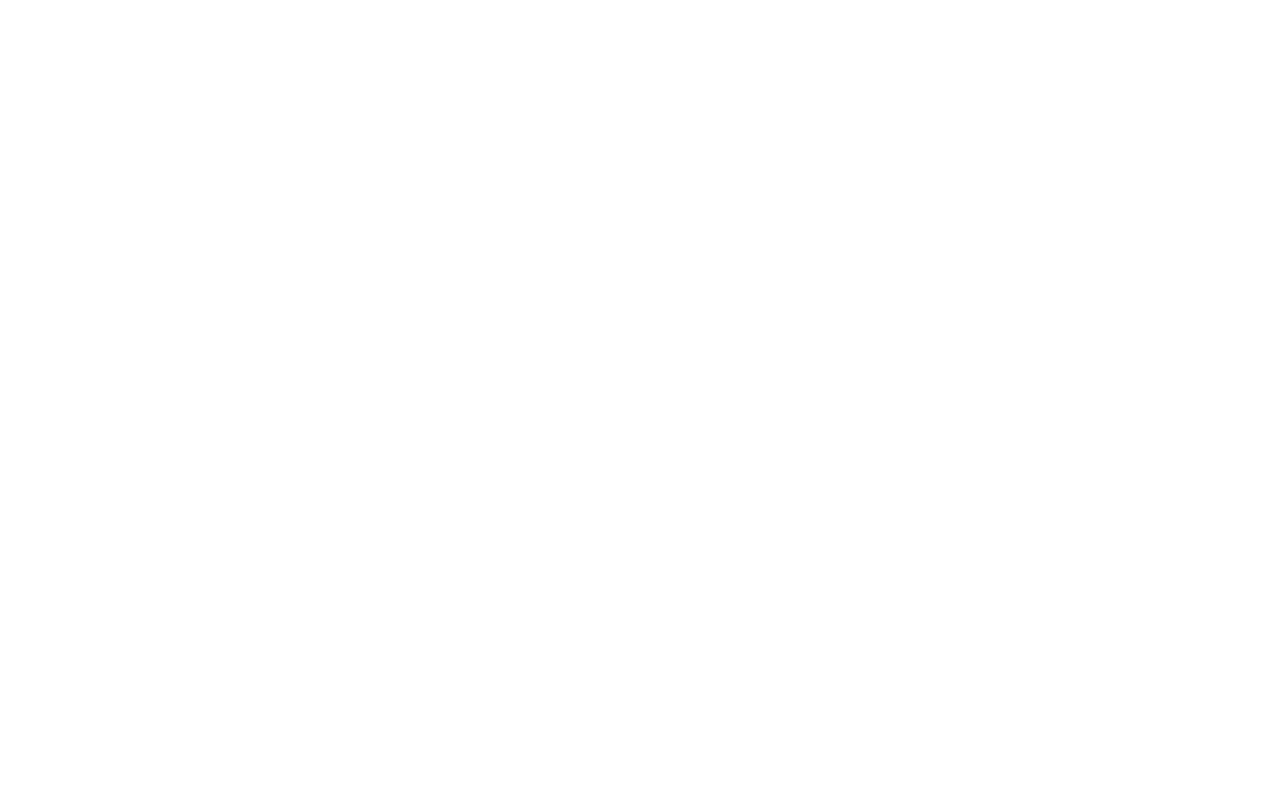
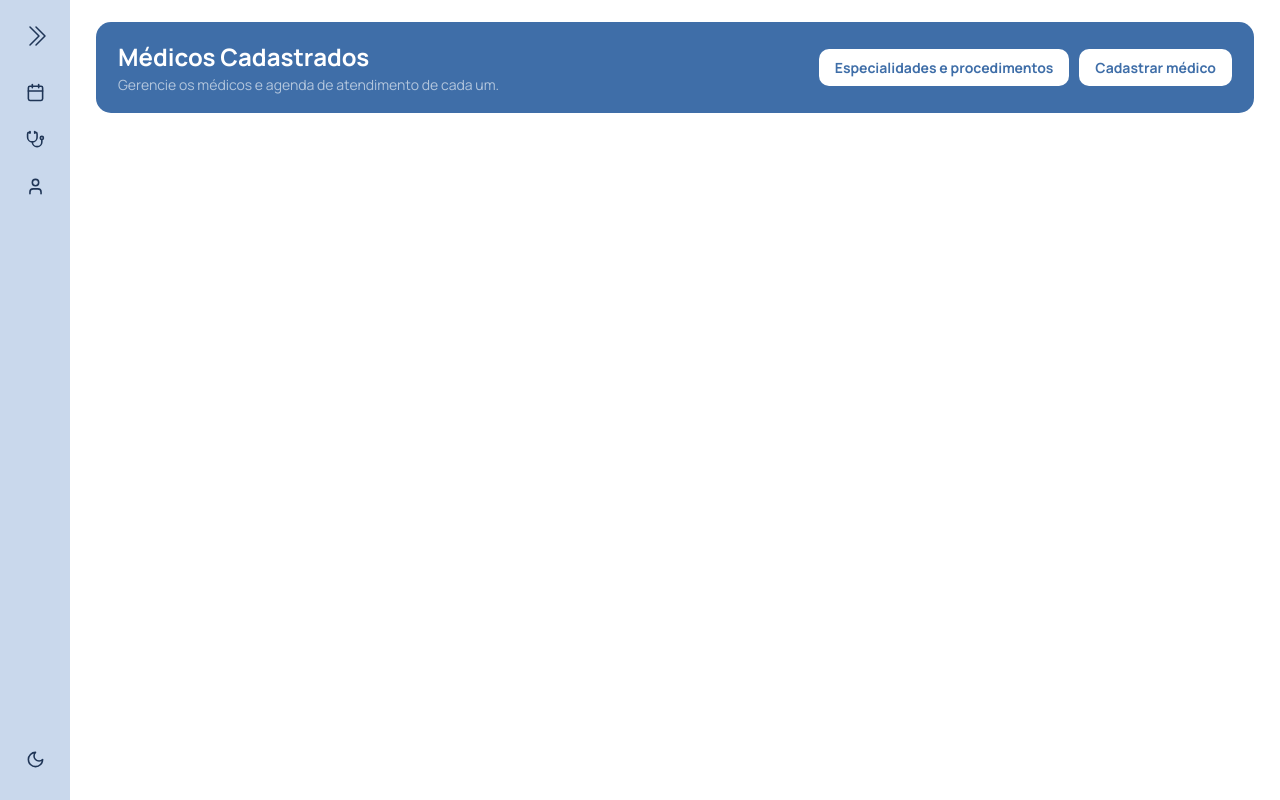
Before and after one commit to sergiohvale5/ClinicFlow, a React (Vite) app in the folder front-end/: page /clinic_flow/medicos_cadastrados in a window 1280 px wide. Before the commit this address had no page. Built offline with nearby package versions, Linux system fonts and the light colour scheme.

Commit message:
Adiciona tela de médicos cadastrados e rota

```diff
--- a/front-end/src/components/medicos/telaMedicos.tsx
+++ b/front-end/src/components/medicos/telaMedicos.tsx
@@ -1,4 +1,5 @@
 import "../../styles/medicos/telaMedicos.css";
+import { Link } from "react-router-dom";
 
 function TelaMedicos(){
     return(
@@ -7,18 +8,20 @@
                 <div className="tela_medicos">
                     <h2 className="titulo_medico">Médicos</h2>
 
-                    <div className="cadastroMedicos__medicosCadastrados">
+                    <div className="cadastroMedicos_medicosCadastrados">
                         <div className="cadastro_medicos">
                             <h2>Cadastrar médico</h2>
 
                             <span>Novo médico e agenda de atendimento</span>
                         </div>
 
-                        <div className="medicos_cadastrados">
-                            <h2>Médicos cadastrados</h2>
+                        <Link to="/clinic_flow/medicos_cadastrados" className="link">
+                            <div className="medicos_cadastrados">
+                                <h2>Médicos cadastrados</h2>
 
-                            <span>Editar ou excluir</span>
-                        </div>
+                                <span>Editar ou excluir</span>
+                            </div>
+                        </Link>
                     </div>
 
                     <div className="especialidades_procedimentos">
--- /dev/null
+++ b/front-end/src/components/medicos/telaMedicosCadastrados.tsx
@@ -0,0 +1,29 @@
+import "../../styles/medicos/telaMedicosCadastrados.css";
+
+function TelaMedicosCadastrados(){
+    return(
+        <>
+            <div className="TelaMedicosCadastrados">
+                <div className="atalhos">
+                    <div className="texto_medicos">
+                        <h2 className="titulo_medicos_cadastrados">Médicos Cadastrados</h2>
+
+                        <span className="texto_gerenciamento_atendimento">Gerencie os médicos e agenda de atendimento de cada um.</span>
+                    </div>
+
+                    <div className="btn_atalhos">
+                        <button className="btn_especialidades_procedimentos">
+                            Especialidades e procedimentos
+                        </button>
+
+                        <button className="btn_cadastrar_medicos">
+                            Cadastrar médico
+                        </button>
+                    </div>
+                </div>
+            </div>
+        </>
+    );
+}
+
+export default TelaMedicosCadastrados;
--- a/front-end/src/pages/appPages.tsx
+++ b/front-end/src/pages/appPages.tsx
@@ -3,6 +3,7 @@
 import TelaPacientes from "../components/pacientes/telaPacientes";
 import TelaMedicos from "../components/medicos/telaMedicos";
 import TelaAgendas from "../components/agendas/telaAgendas";
+import TelaMedicosCadastrados from "../components/medicos/telaMedicosCadastrados";
 
 function AppPages(){
     return(
@@ -14,6 +15,7 @@
                         <Route path="agendamentos" element={<TelaAgendas />}/>
                         <Route path="medicos" element={<TelaMedicos />} />
                         <Route path="pacientes" element={<TelaPacientes />}/>
+                        <Route path="medicos_cadastrados" element={<TelaMedicosCadastrados />}/>
                     </Route>
                 </Routes>
             </BrowserRouter>
--- a/front-end/src/styles/medicos/telaMedicos.css
+++ b/front-end/src/styles/medicos/telaMedicos.css
@@ -16,7 +16,7 @@
 
     z-index: 5;
 
-    display: none;
+    display: flex;
     flex-direction: row;
     justify-content: center;
     align-items: center;
@@ -50,11 +50,15 @@
     cursor: default;
 }
 
-.cadastroMedicos__medicosCadastrados{
+.cadastroMedicos_medicosCadastrados{
     display: flex;
     flex-direction: row;
 
     gap: 12px;
+}
+
+.link{
+    text-decoration: none;
 }
 
 .cadastro_medicos{
--- /dev/null
+++ b/front-end/src/styles/medicos/telaMedicosCadastrados.css
@@ -0,0 +1,101 @@
+*{
+    margin: 0px;
+    padding: 0px;
+    box-sizing: border-box;
+}
+
+.TelaMedicosCadastrados{
+    width: 100%;
+    height: 100vh;
+
+    background-color: #ffffff;
+
+    padding: 22px 26px;
+}
+
+.atalhos{
+    width: 100%;
+
+    background-color: #3f6ea8;
+
+    margin: 0px 0px 18px;
+
+    padding: 18px 22px;
+
+    border: 0px;
+    border-radius: 15px;
+
+    display: flex;
+    flex-direction: row;
+    justify-content: space-between;
+    align-items: center;
+}
+
+.texto_medicos{
+    color: #ffffff;
+}
+
+.texto_gerenciamento_atendimento{
+    font-size: 14px;
+
+    color: #b3c6dd;
+}
+
+.btn_atalhos{
+    display: flex;
+    flex-direction: row;
+
+    gap: 10px;
+}
+
+.btn_especialidades_procedimentos{
+    width: 100%;
+    max-width: 250.64px;
+
+    background-color: #ffffff;
+    color: #3f6ea8;
+
+    font-size: 14px;
+    font-weight: bolder;
+
+    padding: 9px 16px;
+
+    border: 0px;
+    border-radius: 10px;
+
+    outline: 0px;
+
+    transition: all 0.2s ease;
+}
+
+.btn_cadastrar_medicos{
+    width: 100%;
+    max-width: 152.69px;
+
+    background-color: #ffffff;
+    color: #3f6ea8;
+
+    font-size: 14px;
+    font-weight: bolder;
+
+    padding: 9px 16px;
+
+    border: 0px;
+    border-radius: 10px;
+
+    outline: 0px;
+
+    transition: all 0.2s ease;
+}
+
+.btn_cadastrar_medicos:hover,
+.btn_especialidades_procedimentos:hover{
+    cursor: pointer;
+
+    transform: scale(1.03);
+}
+
+.btn_cadastrar_medicos:active,
+.btn_especialidades_procedimentos:active{
+    transform: scale(1);
+}
```
